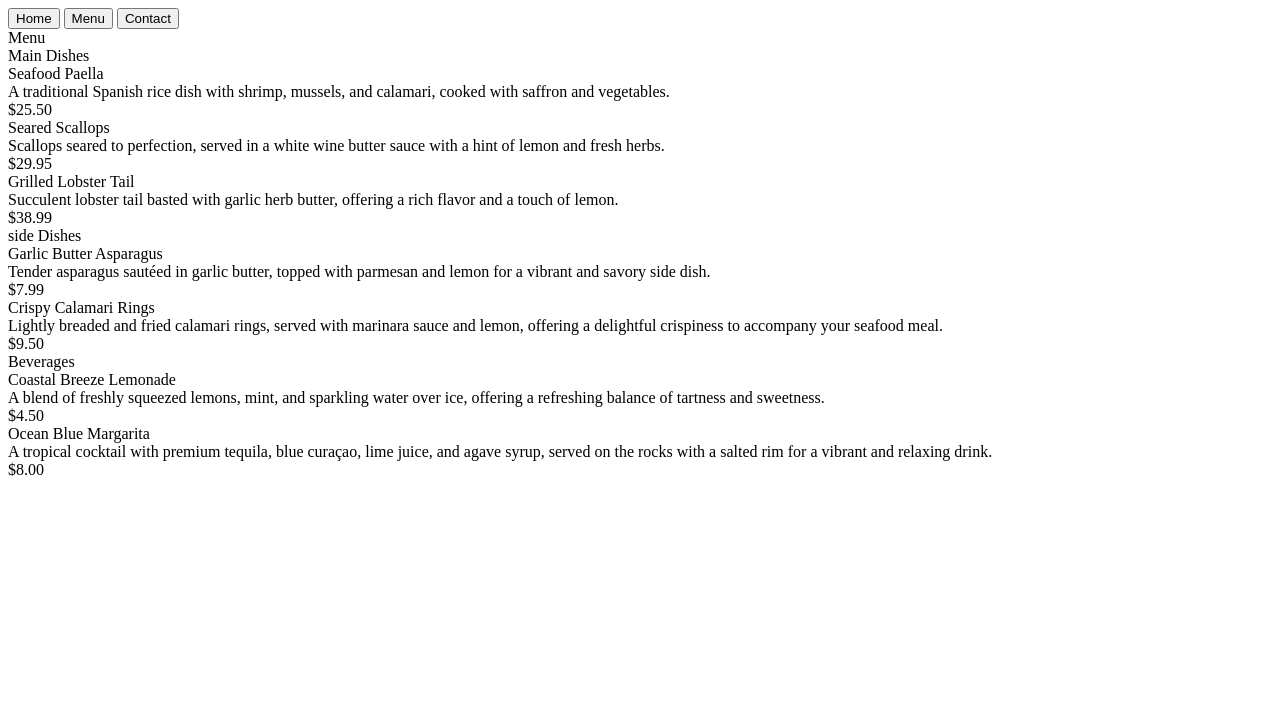
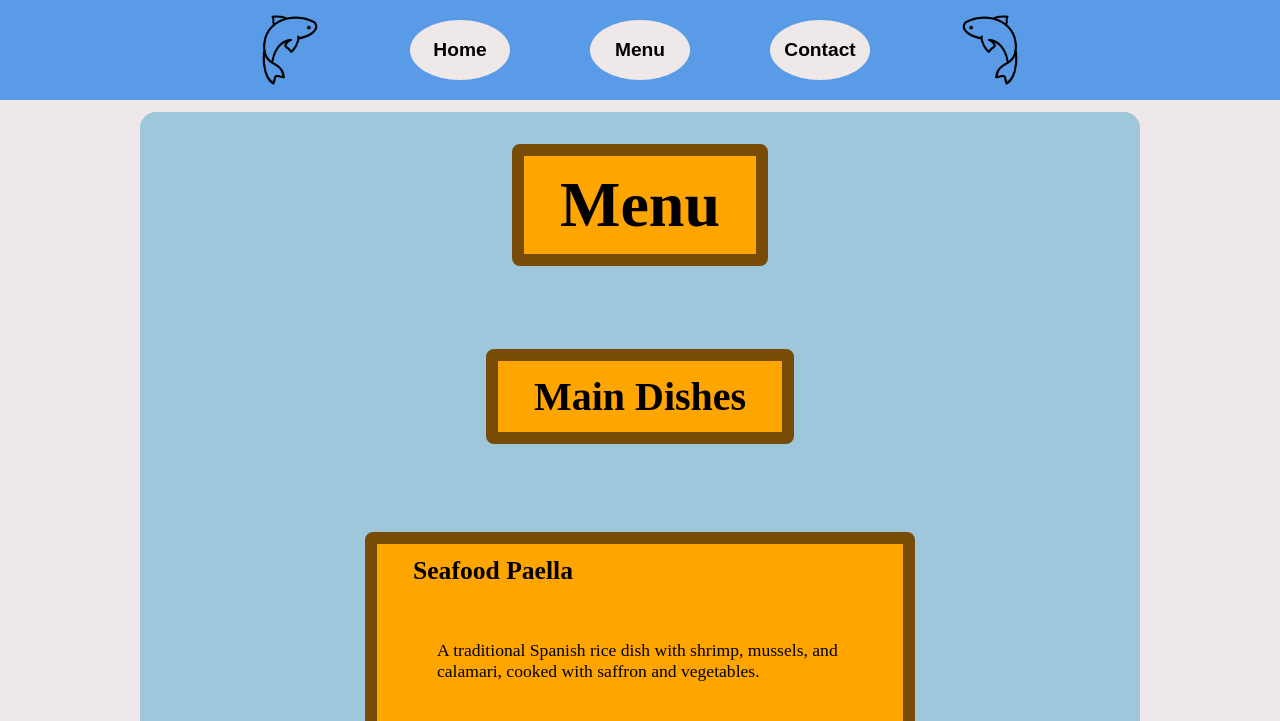
Before and after one commit to ArminKGW/restaurant-page, a website built with webpack: page src/index.html in a window 1280 px wide. Both pictures are taken after a click on the button "Menu". Shown: the top 721 px of the page. Built offline with nearby package versions, Linux system fonts and the light colour scheme.

Commit message:
Add styling to menu tab

```diff
--- a/package.json
+++ b/package.json
@@ -11,7 +11,9 @@
     "keywords": [],
     "license": "ISC",
     "devDependencies": {
+        "css-loader": "^7.1.2",
         "html-webpack-plugin": "^5.6.0",
+        "style-loader": "^4.0.0",
         "webpack": "^5.92.0",
         "webpack-cli": "^5.1.4",
         "webpack-dev-server": "^5.0.4",
--- a/src/contact.js
+++ b/src/contact.js
@@ -1,9 +1,10 @@
 import {makeDiv} from "./home.js";
 import container from "./index.js";
+import body from "./index.js";
 
 function display(){
     const title = makeDiv(container);
-    title.classList.add("contact-title");
+    title.classList.add("contact-title", "has-border");
     title.textContent = "Contact Us";
     const contactBox = makeDiv(container);
     contactBox.classList.add("contact-box");
@@ -14,7 +15,7 @@ function display(){
 
 function constructChef(box){
     const chefCard = makeDiv(box);
-    chefCard.classList.add("chef-card");
+    chefCard.classList.add("chef-card", "has-border");
 
     const chefHeader = makeDiv(chefCard);
     chefHeader.classList.add("chef-header");
@@ -35,7 +36,7 @@ function constructChef(box){
 
 function constructManager(box){
     const managerCard = makeDiv(box);
-    managerCard.classList.add("manager-card");
+    managerCard.classList.add("manager-card", "has-border");
 
     const managerHeader = makeDiv(managerCard);
     managerHeader.classList.add("manager-header");
@@ -56,7 +57,7 @@ function constructManager(box){
 
 function constructWaiter(box){
     const waiterCard = makeDiv(box);
-    waiterCard.classList.add("waiter-card");
+    waiterCard.classList.add("waiter-card", "has-border");
 
     const waiterHeader = makeDiv(waiterCard);
     waiterHeader.classList.add("waiter-header");
--- a/src/home.js
+++ b/src/home.js
@@ -1,4 +1,5 @@
 import container from "./index.js";
+import body from "./index.js";
 
 function makeDiv(parent){
     const element = document.createElement("div");
@@ -7,16 +8,18 @@ function makeDiv(parent){
 }
 
 function display(){
-    const name = makeDiv(container);
-    name.classList.add("name");
+    const wrapper = makeDiv(container);
+    wrapper.classList.add("wrapper", "wrapper-home");
+    const name = makeDiv(wrapper);
+    name.classList.add("home-name", "has-border");
     name.textContent = "Baratie";
 
-    const headline = makeDiv(container);
-    headline.classList.add("headline");
+    const headline = makeDiv(wrapper);
+    headline.classList.add("home-headline", "has-border");
     headline.textContent = "Dive into Delectable Depths at Baratie";
 
-    const text = makeDiv(container);
-    text.classList.add("text");
+    const text = makeDiv(wrapper);
+    text.classList.add("home-text", "has-border");
     text.textContent = "Experience a world of flavor with our fresh, sustainably sourced seafood. Enjoy exquisite dishes in a serene, coastal-inspired setting, perfect for any occasion. Immerse yourself in exceptional service and culinary artistry that transforms every meal into a masterpiece.";
 }
 
--- a/src/index.html
+++ b/src/index.html
@@ -16,5 +16,8 @@
     <div id="content">
 
     </div>
+    <footer>
+        <a href="https://www.flaticon.com/free-icons/fish" title="fish icons">Fish icons created by Cuputo - Flaticon</a>
+    </footer>
 </body>
 </html>
--- a/src/index.js
+++ b/src/index.js
@@ -1,8 +1,25 @@
+import "./styles.css";
 import displayHome from "./home.js";
 import displayMenu from "./menu.js";
 import displayContact from "./contact.js";
+import leftIcon from "./img/fish.png";
+import rightIcon from "./img/fish-mirror.png";
+
+
+if(module.hot){
+    module.hot.accept("./styles.css", function(){
+        console.log("Applying updated css.");
+    });
+}
+
+const nav = document.querySelector("nav");
+const leftFishIcon = new Image(); const rightFishIcon = new Image();
+leftFishIcon.src = leftIcon; rightFishIcon.src = rightIcon;
+nav.insertBefore(leftFishIcon, nav.querySelector(".home"));
+nav.appendChild(rightFishIcon);
 
 const content = document.querySelector("#content");
+const body = document.querySelector("body");
 
 document.addEventListener("click", (e) => {
     if(e.target.classList.contains("home")){
@@ -26,5 +43,6 @@ function clearPage(){
 }
 
 export default content;
+export {body};
 
 displayHome();
--- a/src/menu.js
+++ b/src/menu.js
@@ -1,27 +1,29 @@
 import {makeDiv} from "./home.js";
 import container from "./index.js";
-
+import body from "./index.js";
 
 function display(){
-    const title = makeDiv(container);
-    title.classList.add("menu-title");
+    const wrapper = makeDiv(container);
+    wrapper.classList.add("wrapper", "wrapper-menu");
+    const title = makeDiv(wrapper);
+    title.classList.add("menu-title", "has-border");
     title.textContent = "Menu";
-    constructMainDishes();
-    constructSideDishes();
-    constructBeverages();
+    constructMainDishes(wrapper);
+    constructSideDishes(wrapper);
+    constructBeverages(wrapper);
 }
 
-function constructBeverages(){
-    const beverageBox = makeDiv(container);
+function constructBeverages(wrapper){
+    const beverageBox = makeDiv(wrapper);
     beverageBox.classList.add("beverage-box");
     const beverageTitle = makeDiv(beverageBox);
-    beverageTitle.classList.add("beverage-title");
+    beverageTitle.classList.add("beverage-title", "has-border");
     beverageTitle.textContent = "Beverages";
     const beverageCards = makeDiv(beverageBox);
     beverageCards.classList.add("beverage-cards");
     for(let i = 0; i < 2; i++){
         const beverageCard = makeDiv(beverageCards);
-        beverageCard.classList.add("beverage-card", "card");
+        beverageCard.classList.add("beverage-card", "card", "has-border");
         const beverageName = makeDiv(beverageCard);
         beverageName.classList.add("beverage-name", "name");
         const beverageDescription = makeDiv(beverageCard);
@@ -43,17 +45,17 @@ function constructBeverages(){
     }
 }
 
-function constructSideDishes(){
-    const sideDishesBox = makeDiv(container);
+function constructSideDishes(wrapper){
+    const sideDishesBox = makeDiv(wrapper);
     sideDishesBox.classList.add("side-dishes-box");
     const sideDishesTitle = makeDiv(sideDishesBox);
-    sideDishesTitle.classList.add("side-dishes-title");
+    sideDishesTitle.classList.add("side-dishes-title", "has-border");
     sideDishesTitle.textContent = "side Dishes";
     const sideDishesCards = makeDiv(sideDishesBox);
     sideDishesCards.classList.add("side-dishes-cards");
     for(let i = 0; i < 2; i++){
         const sideDishCard = makeDiv(sideDishesCards);
-        sideDishCard.classList.add("side-dish-card", "card");
+        sideDishCard.classList.add("side-dish-card", "card", "has-border");
         const sideDishName = makeDiv(sideDishCard);
         sideDishName.classList.add("side-dish-name", "name");
         const sideDishDescription = makeDiv(sideDishCard);
@@ -75,18 +77,18 @@ function constructSideDishes(){
     }
 }
 
-function constructMainDishes(){
+function constructMainDishes(wrapper){
 
-    const mainDishesBox = makeDiv(container);
+    const mainDishesBox = makeDiv(wrapper);
     mainDishesBox.classList.add("main-dishes-box");
     const mainDishesTitle = makeDiv(mainDishesBox);
-    mainDishesTitle.classList.add("main-dishes-title");
+    mainDishesTitle.classList.add("main-dishes-title", "has-border");
     mainDishesTitle.textContent = "Main Dishes";
     const mainDishesCards = makeDiv(mainDishesBox);
     mainDishesCards.classList.add("main-dishes-cards");
     for(let i = 0; i < 3; i++){
         const mainDishCard = makeDiv(mainDishesCards);
-        mainDishCard.classList.add("main-dish-card", "card");
+        mainDishCard.classList.add("main-dish-card", "card", "has-border");
         const mainDishName = makeDiv(mainDishCard);
         mainDishName.classList.add("main-dish-name", "name");
         const mainDishDescription = makeDiv(mainDishCard);
--- /dev/null
+++ b/src/styles.css
@@ -0,0 +1,176 @@
+:root{
+    --white-theme: rgb(239, 232, 232);
+}
+
+body{
+    padding: 0;
+    margin: 0;
+    display: grid;
+    height: 100vh;
+    grid-template-rows: 100px 1fr 70px;
+    background-color: var(--white-theme);
+}
+
+nav{
+    height: 100px;
+    background-color: rgb(89, 155, 231);
+    display: flex;
+    justify-content: center;
+    align-items: center;
+    gap: 80px;
+}
+
+nav img{
+    height: auto;
+    width: 80px;
+}
+
+button{
+    height: 60px;
+    width: 100px;
+    font-size: 1.2rem;
+    font-weight: 700;
+    background-color: var(--white-theme);
+    border: 0;
+    padding: 0;
+    border-radius: 50%;
+    cursor: pointer;
+}
+
+#content{
+    display: grid;
+    align-items: center;
+
+    background-repeat: repeat;
+    color: rgb(0, 0, 0);
+}
+
+.wrapper{
+    box-sizing: border-box;
+    width: 1000px;
+    margin: 12px auto;
+    border-radius: 1em;
+    padding: 2em 4em;
+    background-color: rgb(158, 199, 219);
+}
+
+.wrapper-home{
+    display: grid;
+    justify-items: center;
+    gap: 6em;
+}
+
+.home-name{
+    font-size: 4rem;
+    font-weight: 700;
+}
+
+.home-headline{
+    font-size: 2rem;
+    letter-spacing: 1px;
+}
+
+.home-text{
+    font-size: 1.7rem;
+    line-height: 1.6;
+}
+
+.wrapper-menu{
+    display: grid;
+    grid-template: min-content 3fr 2fr 2fr / 700px;
+    justify-content: center;
+    gap: 80px;
+}
+
+.menu-title{
+    font-size: 4rem;
+    font-weight: 700;
+    justify-self: center;
+}
+
+.main-dishes-box,
+.side-dishes-box,
+.beverage-box{
+    display: grid;
+    grid-template: 100px 1fr / calc((700px - 45%) / 2) 45% calc((700px - 45%) / 2);
+    row-gap: 50px;
+    place-items: center;
+}
+
+.main-dishes-title,
+.side-dishes-title,
+.beverage-title{
+    grid-area: 1 / 2 / 1 / 3;
+    font-size: 2.5rem;
+    font-weight: 700;
+}
+
+.main-dishes-cards,
+.side-dishes-cards,
+.beverage-cards{
+    grid-area: 2 / 1 / -1 / -1;
+    display: grid;
+    gap: 32px;
+}
+
+.main-dishes-cards{
+    grid-template: repeat(3, 1fr) / 550px;
+}
+
+.side-dishes-cards,
+.beverage-cards{
+    grid-template: repeat(2, 1fr) / 550px;
+}
+
+.card{
+    display: grid;
+    grid-template: 1fr 3fr 150px 50px / 1fr 200px;
+    row-gap: 24px;
+}
+
+
+.name{
+    grid-area: 1 / 1 / 2 / -1;
+    font-size: 1.6rem;
+    font-weight: 700;
+}
+
+.description{
+    grid-area: 2 / 1 / 3 / -1;
+    font-size: 1.1rem;
+    margin: 30px 24px 0 24px;
+}
+
+.price{
+    grid-area: 3 / 1 / 4 / -2;
+    font-weight: 700;
+    font-size: 1.4rem;
+    place-self: center;
+}
+
+.image{
+    grid-area: 3 / 2 / 5 / -1;
+    border: 2px solid purple;
+    border-radius: 8px;
+}
+
+.has-border{
+    box-sizing: border-box;
+    border: 12px solid rgb(120, 75, 6);
+    background-color: #FFA500;
+    padding: 12px 36px;
+    border-radius: 8px;
+}
+
+footer{
+    height: 70px;
+    background-color: rgb(82, 78, 78);
+    display: grid;
+    align-items: center;
+}
+
+a{
+    text-decoration: none;
+    color: white;
+    padding: 12px;
+}
--- a/webpack.common.js
+++ b/webpack.common.js
@@ -13,4 +13,16 @@ module.exports = {
             template: "./src/index.html",
         }),
     ],
+    module: {
+        rules: [
+          {
+            test: /\.css$/i,
+            use: ['style-loader', 'css-loader'],
+          },
+          {
+            test: /\.(png|svg|jpg|jpeg|gif)$/i,
+            type: 'asset/resource',
+          },
+        ],
+    },
 };
--- a/webpack.dev.js
+++ b/webpack.dev.js
@@ -7,5 +7,6 @@
     devServer: {
         static: "./dist",
         watchFiles: ["./src/index.html"],
+        hot: true,
     }
 })
```
Also changed, not shown: src/img/fish-mirror.png (added), src/img/fish.png (added), 2 other files. Lines whose indentation alone changed are shown as unchanged.
